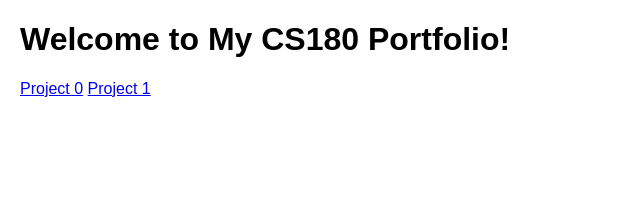
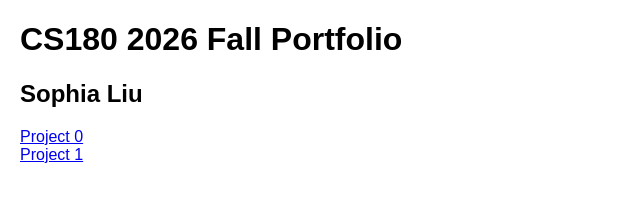
Before and after one commit to vlissomar/vlissomar.github.io, a plain HTML site: page index.html in a window 1280 px wide. Shown: the whole page, without its empty margins (0-640 px from the left). Drawn offline with Linux system fonts and the light colour scheme.

Commit message:
Update index.html

```diff
--- a/index.html
+++ b/index.html
@@ -1,7 +1,7 @@
 <!DOCTYPE html>
 <html>
 <head>
-    <title>My Portfolio</title>
+    <title>Sophia Liu - CS180 Portfolio</title>
     <style>
         body {
             font-family: Arial, sans-serif;
@@ -10,8 +10,10 @@
     </style>
 </head>
 <body>
-    <h1>Welcome to My CS180 Portfolio!</h1>
+    <h1>CS180 2026 Fall Portfolio</h1>
+    <h2>Sophia Liu</h2>
     <a href="./proj0/index.html">Project 0</a>
+    <br>
     <a href="./proj1/index.html">Project 1</a>
 </body>
 </html>
```
